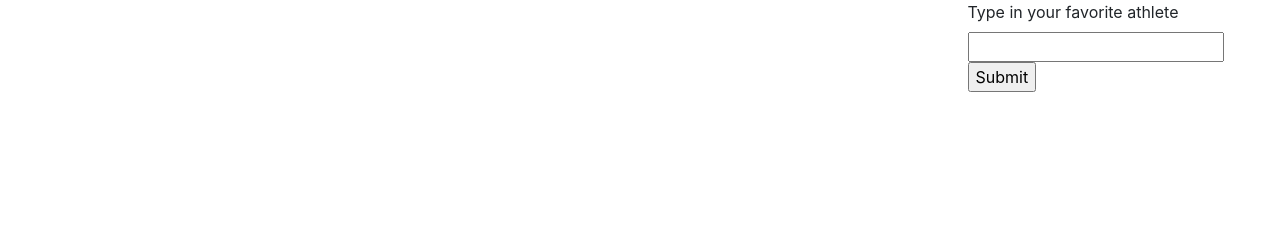
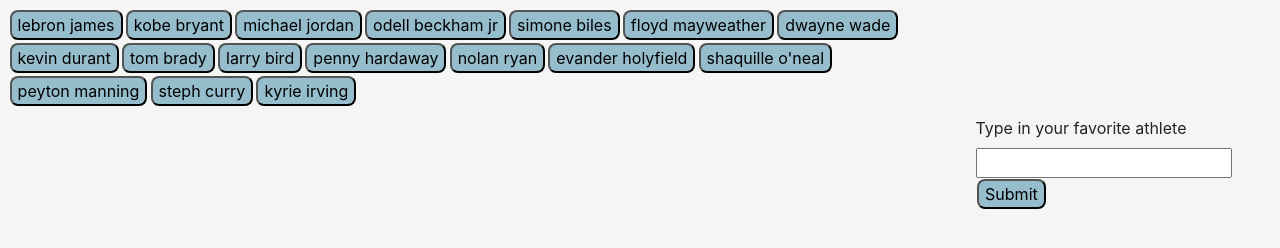
Before and after one commit to adotmorrall/GifTastic, a plain HTML site: page index.html in a window 1280 px wide. Drawn offline with nearby package versions, Linux system fonts and the light colour scheme; the site is published under a folder, as on GitHub Pages, so addresses that start at the root find nothing.

Commit message:
Update links to JavaScript and CSS stylesheet.

```diff
--- a/index.html
+++ b/index.html
@@ -11,7 +11,7 @@
         integrity="sha384-ggOyR0iXCbMQv3Xipma34MD+dH/1fQ784/j6cY/iJTQUOhcWr7x9JvoRxT2MZw1T" crossorigin="anonymous">
 
     <!-- Stylesheet -->
-    <link rel="stylesheet" href="/assets/css/style.css">
+    <link rel="stylesheet" href="./assets/css/style.css">
 
     <!-- jQuery -->
     <script src="https://ajax.googleapis.com/ajax/libs/jquery/3.4.1/jquery.min.js"></script>
@@ -47,7 +47,7 @@
 
     </div>
     <!-- JavaScript -->
-    <script src="/assets/css/javascript/main.js"></script>
+    <script src="./assets/javascript/main.js"></script>
 
 </body>
 
```
Also changed, not shown: assets/javascript/main.js (renamed from assets/css/javascript/main.js).
